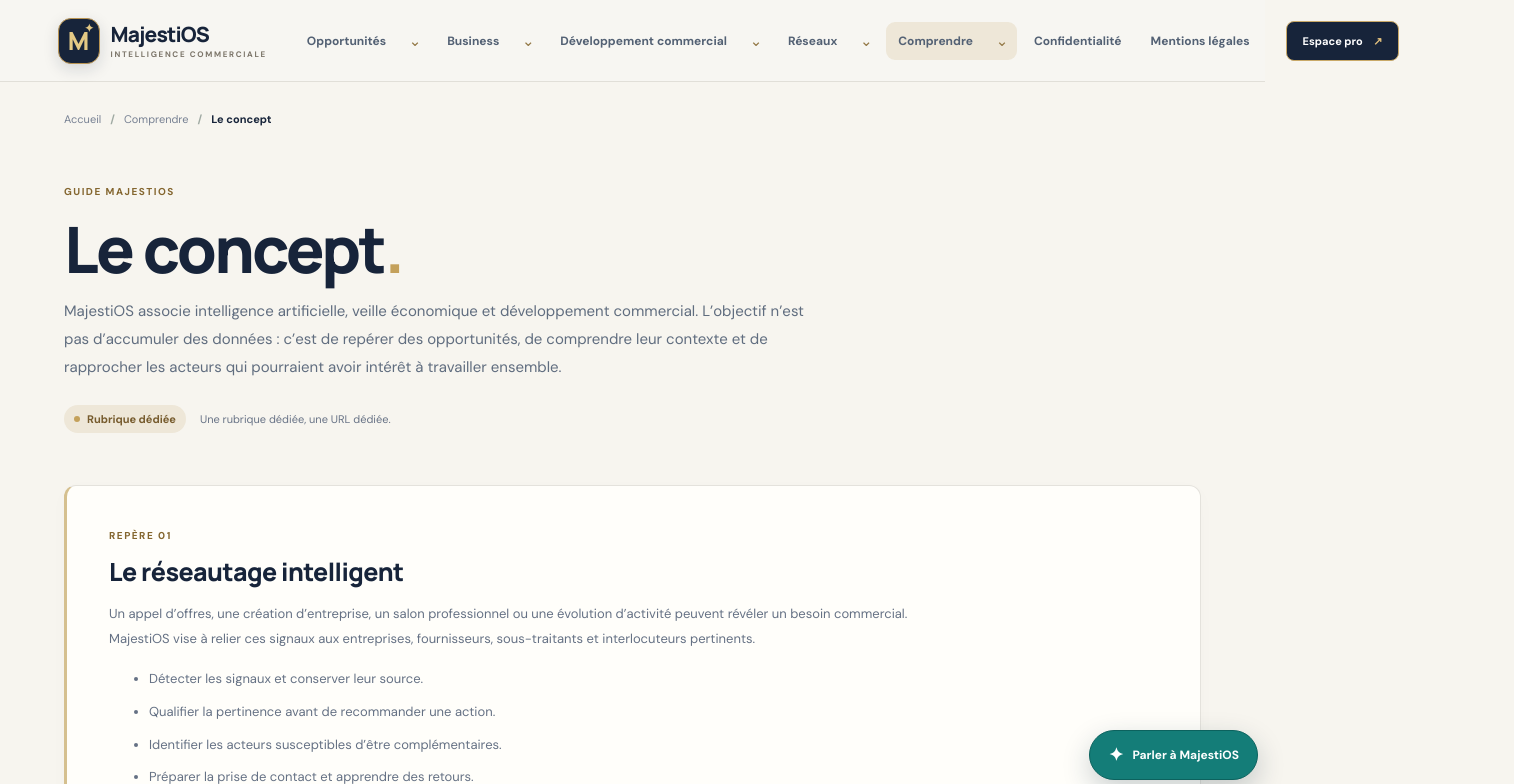
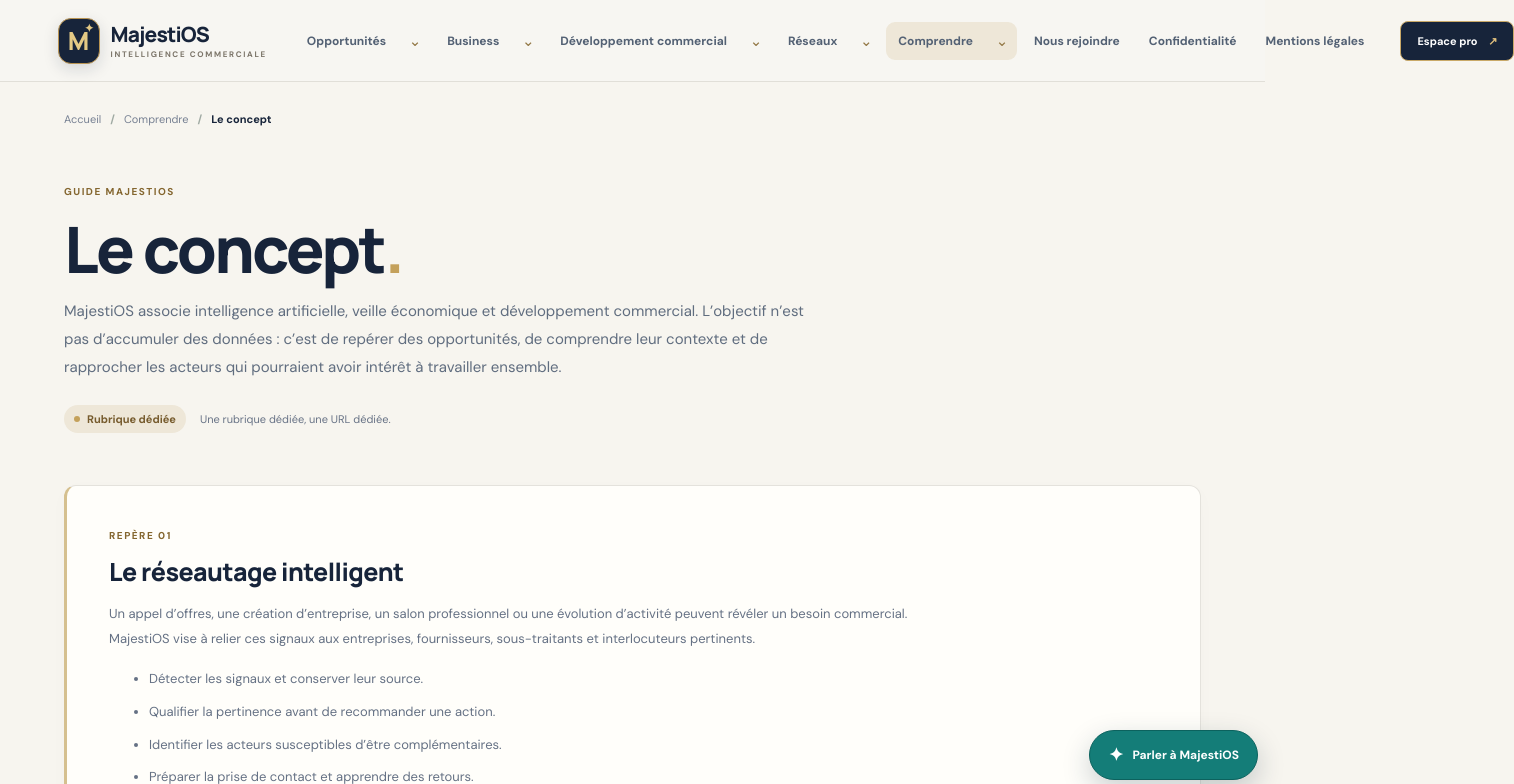
Before and after one commit to Chexpeer/Majestios, a Next.js app: page /comprendre/concept in a window 1280 px wide. Shown: the top 784 px of the page, 1514 px wide, since content can reach past the window. Built offline with nearby package versions, Linux system fonts and the light colour scheme.

Commit message:
feat: add Nous rejoindre to primary site navigation

```diff
--- a/src/data/site-tree.ts
+++ b/src/data/site-tree.ts
@@ -72,6 +72,7 @@ export const siteTree: SiteNode[] = [
     { label: "FAQ", href: "/comprendre/faq", description: "Trouver les réponses aux questions courantes." },
     { label: "Glossaire", href: "/comprendre/glossaire", description: "Comprendre le vocabulaire métier." }
   ]},
+  { label: "Nous rejoindre", href: "/nous-rejoindre", description: "Découvrir les possibilités de contribution au développement de MajestiOS." },
   { label: "Espace professionnel", href: "/espace-professionnel", description: "Accéder aux parcours réservés aux professionnels." },
   { label: "Confidentialité", href: "/confidentialite", description: "Comprendre les données collectées et leur traitement." },
   { label: "Mentions légales", href: "/mentions-legales", description: "Consulter les informations légales du site." }
```
